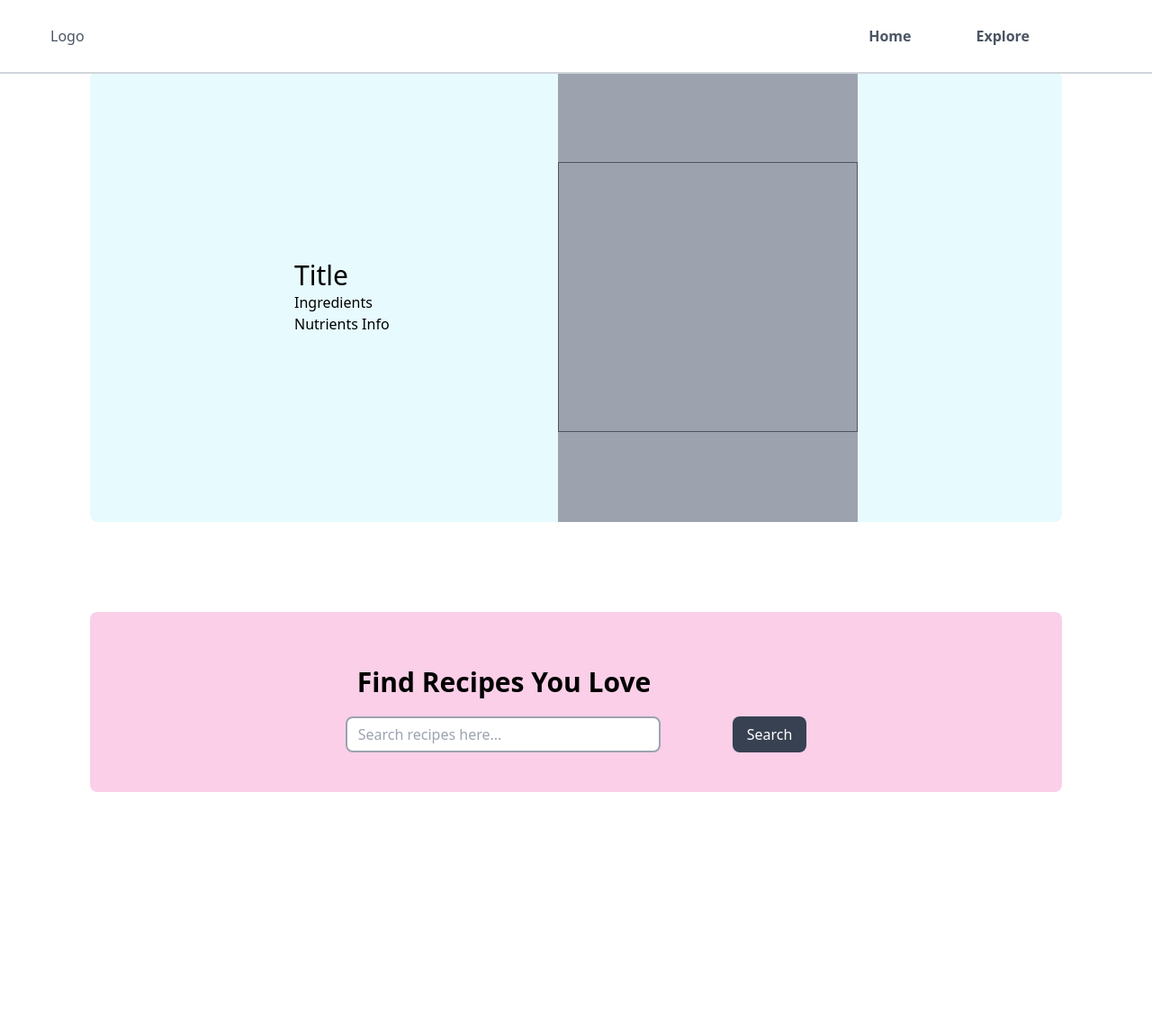
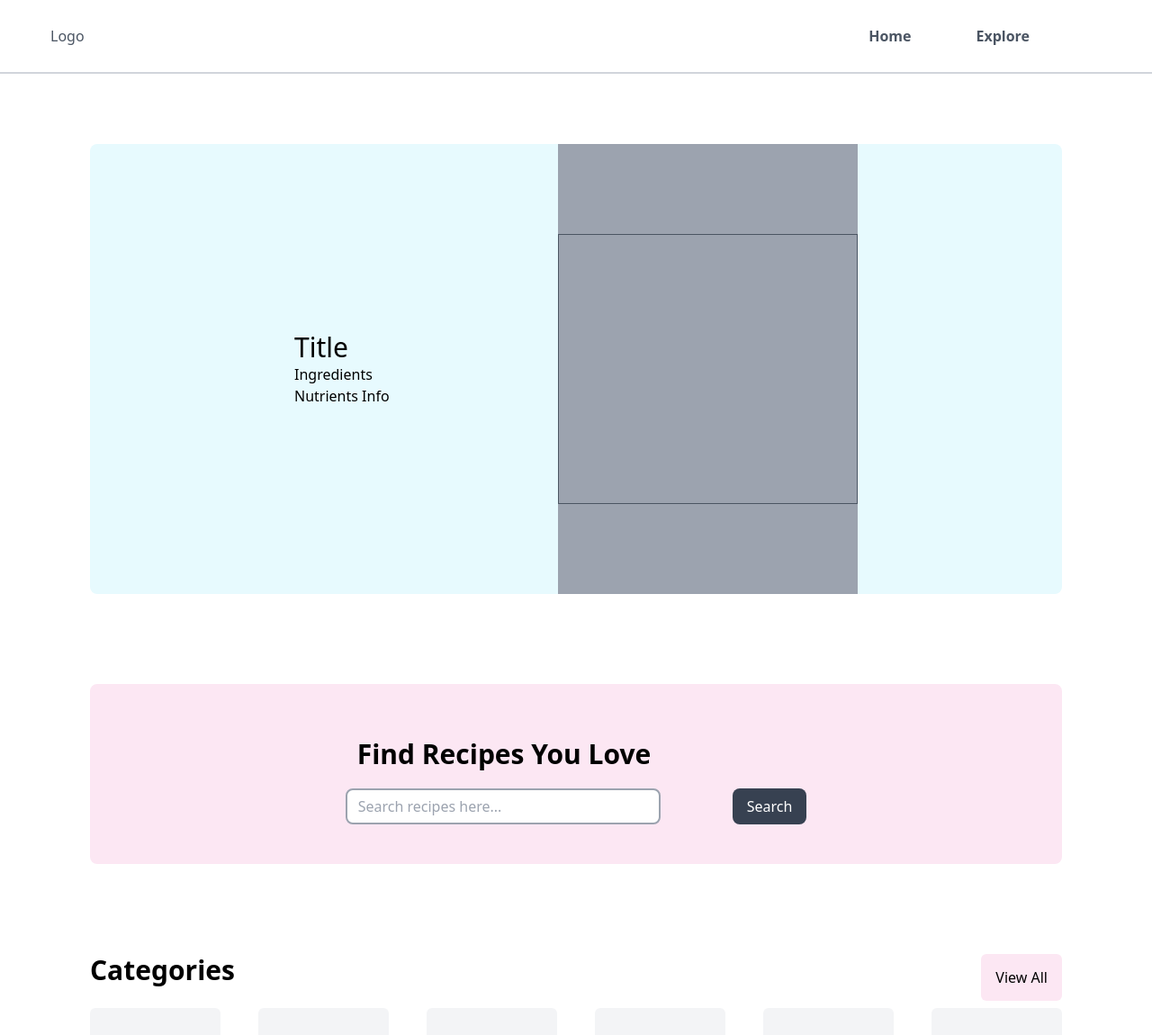
Before and after one commit to Sorarat/recipe-web-app, a React (Vite) app: page / in a window 1280 px wide. Shown: the top 1150 px of the page at 90% size. Before the commit the page ends 880 px from the top, so only its background shows below. Built offline with nearby package versions, Linux system fonts and the light colour scheme.

Commit message:
added categories section

```diff
--- /dev/null
+++ b/src/components/Categories.jsx
@@ -0,0 +1,56 @@
+import React from 'react'
+
+const Categories = () => {
+  return (
+    <div className='mt-[100px] h-[200px] bg-whie flex flex-col md:mr-[100px]  md:ml-[100px] '>
+
+        {/* Title & Button */}
+        <div className='flex justify-between'>
+            <div className='mb-6'>
+                <h3 className='text-3xl font-semibold'>Categories</h3>
+            </div>
+
+            <div className='bg-pink-100 flex px-4 mb-2 rounded-md hover:bg-pink-400'>
+                <button>View All</button>
+            </div>
+
+        </div>
+
+
+        {/* Squares */}
+
+        <div className='h-[150px] flex gap-x-0.5 justify-start md:justify-between'>
+            <div className='h-[175px] w-[145px] border-black bg-gray-100 rounded-md'>
+
+            </div>
+
+            <div className='h-[175px] w-[145px] border-black bg-gray-100 rounded-md'>
+
+            </div>
+
+            <div className='h-[175px] w-[145px] border-black bg-gray-100 rounded-md'>
+
+            </div>
+
+            <div className='h-[175px] w-[145px] border-black bg-gray-100 rounded-md'>
+
+            </div>
+
+            <div className='h-[175px] w-[145px] border-black bg-gray-100 rounded-md'>
+
+            </div>
+
+            <div className='h-[175px] w-[145px] border-black bg-gray-100 rounded-md'>
+
+            </div>
+
+
+        </div>
+
+
+
+    </div>
+  )
+}
+
+export default Categories
--- a/src/components/Home.jsx
+++ b/src/components/Home.jsx
@@ -2,6 +2,7 @@ import React from 'react'
 import Navbar from './Navbar'
 import Hero from './Hero'
 import Search from './Search'
+import Categories from './Categories'
 
 const Home = () => {
   return (
@@ -9,6 +10,7 @@ const Home = () => {
         <Navbar/>
         <Hero/>
         <Search/>
+        <Categories/>
     </div>
   )
 }
--- a/src/components/Navbar.jsx
+++ b/src/components/Navbar.jsx
@@ -14,7 +14,7 @@ const Navbar = () => {
 
     return (
 
-    <header className='fixed w-full h-[80px] top-0 text-gray-600 '>
+    <header className='w-full h-[80px] top-0 text-gray-600 '>
 
         <div className='flex justify-between items-center h-full px-5 py-4'>
             <div className='ml-9'>
--- a/src/components/Search.jsx
+++ b/src/components/Search.jsx
@@ -2,7 +2,7 @@ import React from 'react'
 
 const Search = () => {
   return (
-    <div className='mt-[100px] h-[200px] bg-pink-200 flex flex-col items-center md:mr-[100px]  md:ml-[100px] md:rounded-lg'>
+    <div className='mt-[100px] h-[200px] bg-pink-100 flex flex-col items-center md:mr-[100px]  md:ml-[100px] md:rounded-lg'>
 
         <div className='mb-[20px] mt-[60px] ml-[-160px]'>
             <h3 className='text-3xl font-semibold'>Find Recipes You Love</h3>
```
